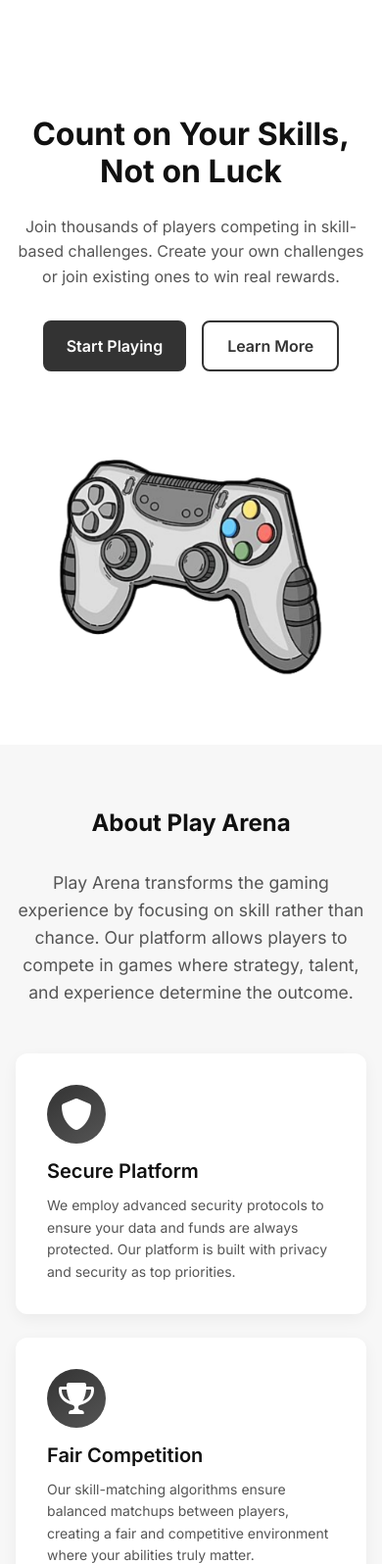
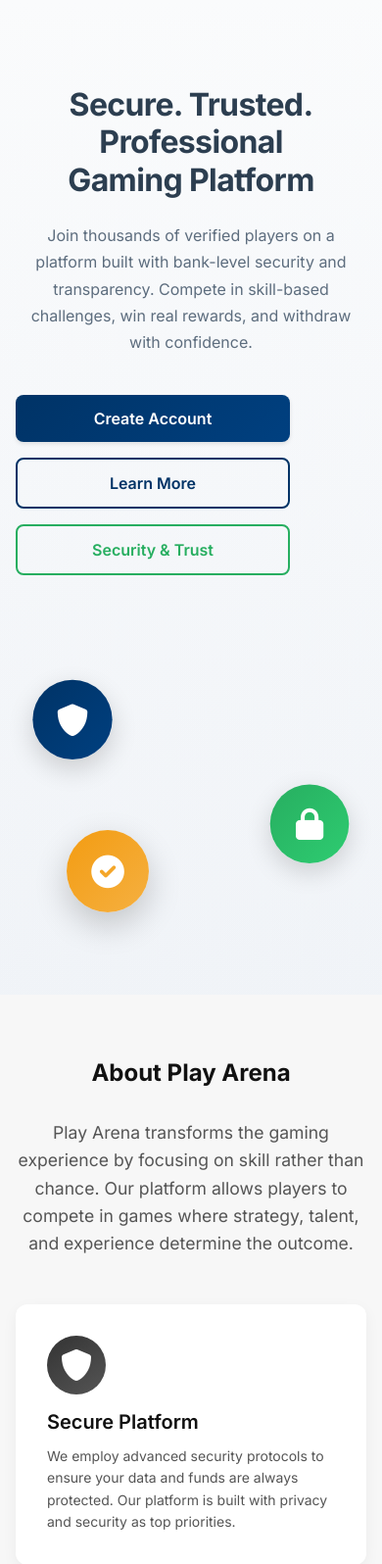
Before and after one commit to PlayArena-Elite-LTD/playarena-server, a Django app: page / in a window 390 px wide. Shown: the part 57-1653 px from the top of the page at 98% size. Run offline with Django 5.2, Linux system fonts and the light colour scheme.

Commit message:
Step 2: Redesign hero section with bank-style professional design - Update headline to 'Secure. Trusted. Professional Gaming Platform' - Replace gaming controller with professional security icons (shield, lock, check) - Update CTAs: 'Start Playing' to 'Create Account', add 'Security & Trust' button - Apply bank-style colors: navy gradients, professional typography - Add subtle pulse animation for hero icons - Update button styles with professional hover effects - Implement responsive design for mobile and desktop

```diff
--- a/static/styles/style.css
+++ b/static/styles/style.css
@@ -263,28 +263,46 @@
 
 /*=============== HERO SECTION ===============*/
 .hero {
-  padding-top: calc(var(--header-height) + 3rem);
+  padding-top: calc(var(--header-height) + 4rem);
   min-height: 90vh;
   display: flex;
   align-items: center;
+  background: var(--gradient-subtle);
+  position: relative;
+}
+
+.hero::before {
+  content: '';
+  position: absolute;
+  top: 0;
+  left: 0;
+  right: 0;
+  bottom: 0;
+  background: linear-gradient(135deg, rgba(0, 51, 102, 0.02) 0%, rgba(0, 64, 128, 0.02) 100%);
+  pointer-events: none;
 }
 
 .hero-container {
   row-gap: 3rem;
+  position: relative;
+  z-index: 1;
 }
 
 .hero-title {
   font-size: var(--biggest-font-size);
   font-weight: var(--font-bold);
   margin-bottom: var(--mb-1-5);
-  color: var(--color-near-black);
+  color: var(--color-text-primary);
   line-height: 1.2;
+  letter-spacing: -0.02em;
 }
 
 .hero-description {
-  color: var(--color-medium-gray);
-  margin-bottom: var(--mb-2);
-  line-height: 1.6;
+  color: var(--color-text-secondary);
+  margin-bottom: var(--mb-2-5);
+  line-height: 1.7;
+  font-size: 1.125rem;
+  max-width: 600px;
 }
 
 .hero-buttons {
@@ -297,55 +315,118 @@
   display: inline-flex;
   align-items: center;
   justify-content: center;
-  padding: 0.875rem 1.5rem;
+  padding: 0.875rem 2rem;
   border-radius: 0.5rem;
   font-weight: var(--font-semi-bold);
   font-size: var(--normal-font-size);
   transition: all 0.3s ease;
   cursor: pointer;
+  text-decoration: none;
+  border: none;
+  box-shadow: 0 2px 4px rgba(0, 0, 0, 0.1);
 }
 
 .button--primary {
-  background-color: var(--color-dark-gray);
+  background: var(--gradient-primary);
   color: var(--color-white);
 }
 
 .button--primary:hover {
-  background-color: var(--color-medium-gray);
+  background: var(--gradient-primary-dark);
+  box-shadow: 0 4px 8px rgba(0, 51, 102, 0.3);
+  transform: translateY(-2px);
 }
 
 .button--outline {
-  border: 2px solid var(--color-dark-gray);
-  color: var(--color-dark-gray);
+  border: 2px solid var(--color-primary-navy);
+  color: var(--color-primary-navy);
   background-color: transparent;
+  box-shadow: none;
 }
 
 .button--outline:hover {
-  background-color: var(--color-dark-gray);
+  background-color: var(--color-primary-navy);
   color: var(--color-white);
+  box-shadow: 0 4px 8px rgba(0, 51, 102, 0.2);
+  transform: translateY(-2px);
+}
+
+.button--secondary {
+  border: 2px solid var(--color-accent-green);
+  color: var(--color-accent-green);
+  background-color: transparent;
+  box-shadow: none;
+}
+
+.button--secondary:hover {
+  background: var(--gradient-accent);
+  color: var(--color-white);
+  border-color: var(--color-accent-green);
+  box-shadow: 0 4px 8px rgba(39, 174, 96, 0.2);
+  transform: translateY(-2px);
 }
 
 .hero-image {
   display: flex;
   justify-content: center;
   align-items: center;
-}
-
-.hero-img {
-  max-width: 100%;
-  animation: float 4s ease-in-out infinite;
-}
-
-/* Animation for the hero image */
-@keyframes float {
-  0% {
-    transform: translateY(0);
+  position: relative;
+  min-height: 400px;
+}
+
+.hero-visual {
+  position: relative;
+  width: 100%;
+  height: 100%;
+  display: flex;
+  justify-content: center;
+  align-items: center;
+}
+
+.hero-icon {
+  position: absolute;
+  width: 120px;
+  height: 120px;
+  border-radius: 50%;
+  display: flex;
+  align-items: center;
+  justify-content: center;
+  font-size: 3rem;
+  color: var(--color-white);
+  box-shadow: 0 8px 24px rgba(0, 0, 0, 0.15);
+  animation: subtle-pulse 3s ease-in-out infinite;
+}
+
+.hero-icon--shield {
+  background: var(--gradient-primary);
+  top: 20%;
+  left: 10%;
+  animation-delay: 0s;
+}
+
+.hero-icon--lock {
+  background: var(--gradient-accent);
+  top: 50%;
+  right: 15%;
+  animation-delay: 1s;
+}
+
+.hero-icon--check {
+  background: var(--gradient-gold);
+  bottom: 15%;
+  left: 20%;
+  animation-delay: 2s;
+}
+
+/* Subtle professional animation */
+@keyframes subtle-pulse {
+  0%, 100% {
+    transform: translateY(0) scale(1);
+    box-shadow: 0 8px 24px rgba(0, 0, 0, 0.15);
   }
   50% {
-    transform: translateY(-15px);
-  }
-  100% {
-    transform: translateY(0);
+    transform: translateY(-8px) scale(1.05);
+    box-shadow: 0 12px 32px rgba(0, 0, 0, 0.2);
   }
 }
 
@@ -376,10 +457,19 @@
   .hero-container {
     grid-template-columns: 1fr 1fr;
     align-items: center;
+    gap: 4rem;
   }
 
   .hero-content {
     padding-right: 2rem;
+  }
+
+  .hero-title {
+    font-size: 3.5rem;
+  }
+
+  .hero-description {
+    font-size: 1.25rem;
   }
 }
 
@@ -387,18 +477,52 @@
   .hero {
     padding-top: calc(var(--header-height) + 2rem);
     text-align: center;
+    min-height: auto;
+    padding-bottom: 3rem;
+  }
+
+  .hero-title {
+    font-size: 2rem;
+  }
+
+  .hero-description {
+    font-size: 1rem;
   }
 
   .hero-buttons {
     justify-content: center;
+    flex-direction: column;
+  }
+
+  .button {
+    width: 100%;
+    max-width: 280px;
   }
 
   .hero-image {
-    margin-top: 1rem;
-  }
-
-  .hero-img {
-    width: 80%;
+    margin-top: 2rem;
+    min-height: 300px;
+  }
+
+  .hero-icon {
+    width: 80px;
+    height: 80px;
+    font-size: 2rem;
+  }
+
+  .hero-icon--shield {
+    top: 10%;
+    left: 5%;
+  }
+
+  .hero-icon--lock {
+    top: 45%;
+    right: 5%;
+  }
+
+  .hero-icon--check {
+    bottom: 10%;
+    left: 15%;
   }
 }
 
--- a/templates/index.html
+++ b/templates/index.html
@@ -63,24 +63,33 @@
           <div class="hero-container grid">
             <div class="hero-content">
               <h1 class="hero-title">
-                Count on Your Skills,
+                Secure. Trusted. Professional
                 <br />
-                Not on Luck
+                Gaming Platform
               </h1>
               <p class="hero-description">
-                Join thousands of players competing in skill-based challenges.
-                Create your own challenges or join existing ones to win real
-                rewards.
+                Join thousands of verified players on a platform built with bank-level security and transparency. Compete in skill-based challenges, win real rewards, and withdraw with confidence.
               </p>
               <div class="hero-buttons">
                 <a href="{% url 'login' %}" class="button button--primary">
-                  Start Playing
+                  Create Account
                 </a>
                 <a href="#about" class="button button--outline">Learn More</a>
+                <a href="#trust" class="button button--secondary">Security & Trust</a>
               </div>
             </div>
             <div class="hero-image">
-            	<img src="./../static/images/landing/hero-controller.png" alt="Gaming Controller" class="hero-img">
+            	<div class="hero-visual">
+            	  <div class="hero-icon hero-icon--shield">
+            	    <i class="fas fa-shield-alt"></i>
+            	  </div>
+            	  <div class="hero-icon hero-icon--lock">
+            	    <i class="fas fa-lock"></i>
+            	  </div>
+            	  <div class="hero-icon hero-icon--check">
+            	    <i class="fas fa-check-circle"></i>
+            	  </div>
+            	</div>
             </div>
           </div>
         </div>
```
